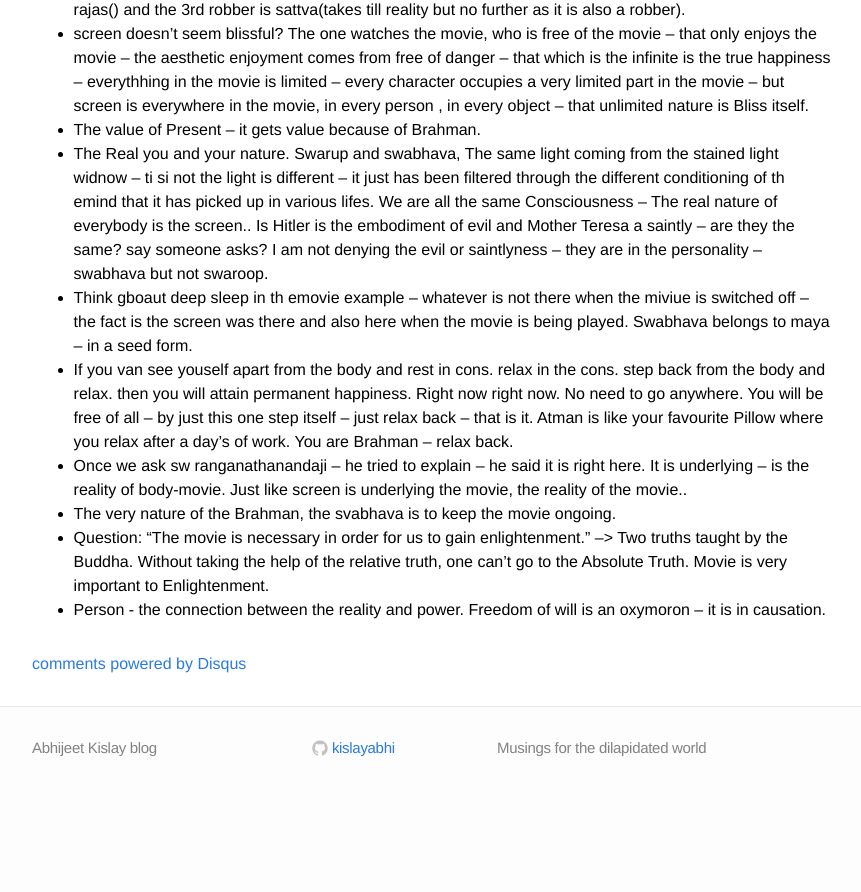
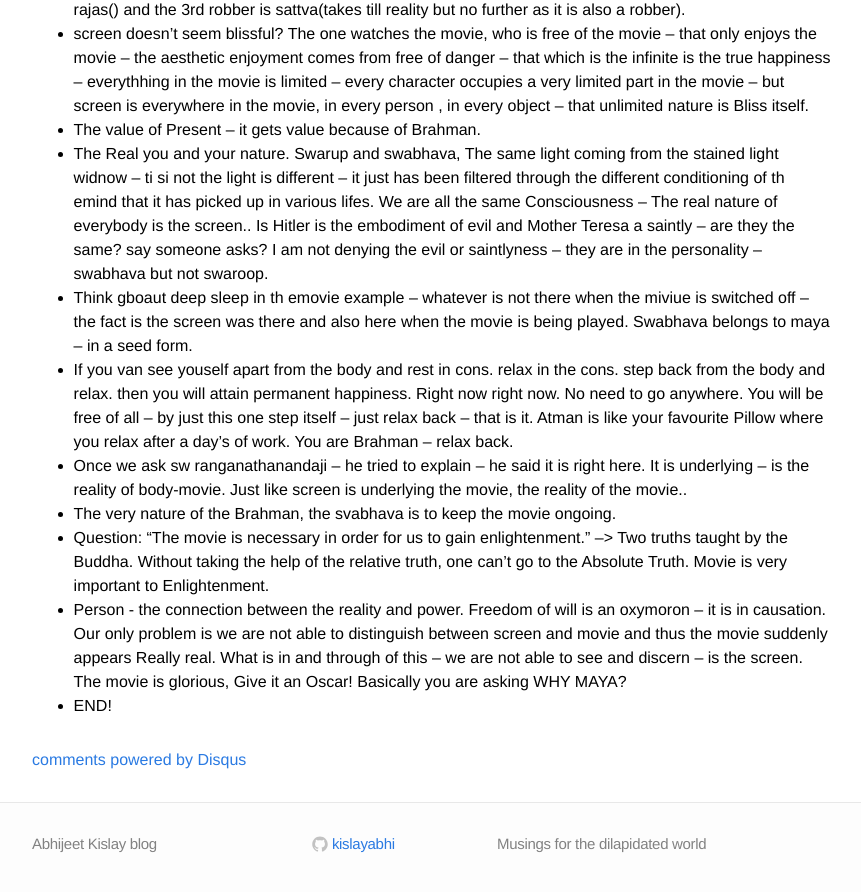
Before and after one commit to kislayabhi/kislayabhi.github.io, a Jekyll site: the page built from _posts/2021-3-3-Lecture-Summaries.md, in a window 1280 px wide and 900 px high, scrolled down 4693 px. Shown: the top 892 px of the window, without its empty margins (208-1069 px from the left). Built offline with Jekyll 4.4.1, drawn with Linux system fonts in a browser that asks for light colours; comment, search, counter and statistics services are not loaded; before the commit the page ends 5497 px from its top, so only the background shows below that.

Commit message:
Update 2021-3-3-Lecture-Summaries.md

```diff
--- a/_posts/2021-3-3-Lecture-Summaries.md
+++ b/_posts/2021-3-3-Lecture-Summaries.md
@@ -102,4 +102,5 @@ If the screen is not forcing the movie to run -- then who is making it play -- b
 * Once we ask sw ranganathanandaji -- he tried to explain -- he said it is right here. It is underlying -- is the reality of body-movie. Just like screen is underlying the movie, the reality of the movie..
 * The very nature of the Brahman, the svabhava is to keep the movie ongoing.
 * Question: "The movie is necessary in order for us to gain enlightenment." --> Two truths taught by the  Buddha. Without taking the help of the relative truth, one can't go to the Absolute Truth. Movie is very important to Enlightenment.
-* Person - the connection between the reality and power. Freedom of will is an oxymoron -- it is in causation.
+* Person - the connection between the reality and power. Freedom of will is an oxymoron -- it is in causation. Our only problem is we are not able to distinguish between screen and movie and thus the movie suddenly appears Really real. What is in and through of this -- we are not able to see and discern -- is the screen. The movie is glorious, Give it an Oscar! Basically you are asking WHY MAYA?
+*  END!
```
